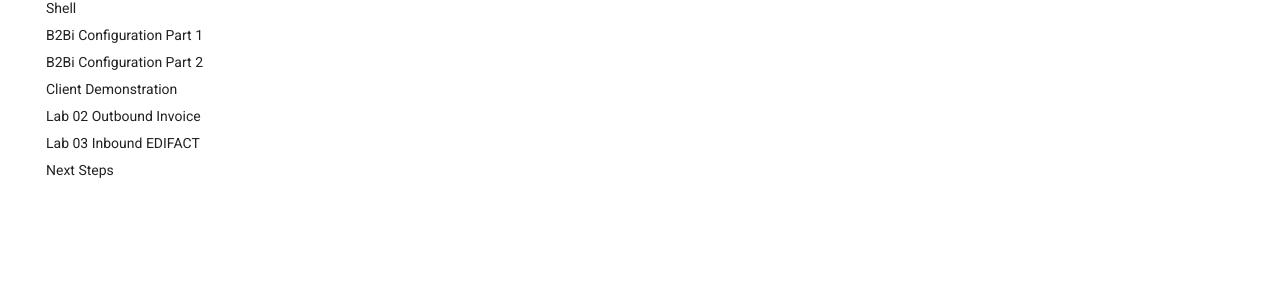
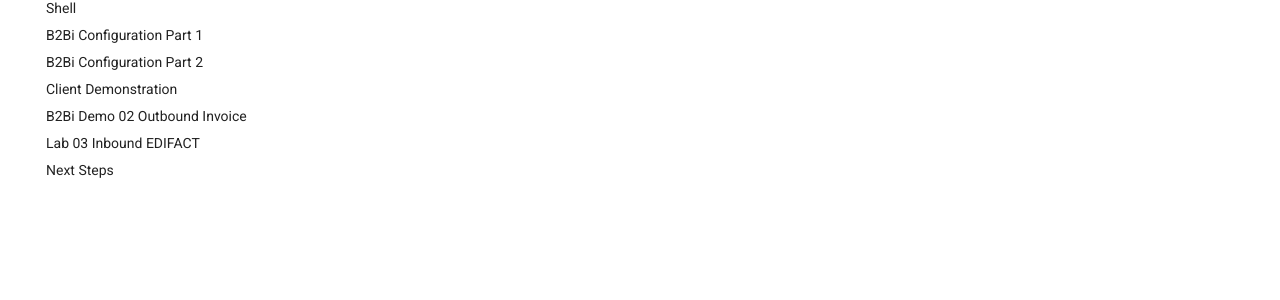
Before and after one commit to IBM/SalesEnablement-SterlingDataExchange-V2-L3, an MkDocs documentation site: the page built from docs/_attachments/README.md, in a window 1280 px wide. Shown: the part 238-538 px from the top of the page. Built offline with MkDocs 1.6.1 and Material for MkDocs 9.7.7, drawn with Linux system fonts in a browser that asks for light colours.

Commit message:
Lab 2 to demo 2

```diff
--- a/mkdocs.yml
+++ b/mkdocs.yml
@@ -19,7 +19,7 @@
   - 'B2Bi Configuration Part 1': 'ConfigurationPart1.md'
   - 'B2Bi Configuration Part 2': 'ConfigurationPart2.md'
   - 'Client Demonstration': 'ClientDemonstration.md'
-  - 'Lab 02 Outbound Invoice': 'B2BiLab02.md'
+  - 'B2Bi Demo 02 Outbound Invoice': 'B2BiDemo02.md'
   - 'Lab 03 Inbound EDIFACT': 'B2BiLab03.md'
   - 'Next Steps': 'NextSteps.md'
 
```
Also changed, not shown: docs/B2BiDemo02.md (renamed from docs/B2BiLab02.md, +1 -1 lines), docs/_attachments/B2BiDB2-Startup-Error-Messages.png (added), docs/_attachments/B2BiLab03-20-Edit-Filezilla.png, docs/_attachments/B2BiLab03-30-B2Bi-Current-Process.png, site/B2BiLab03/index.html, site/_attachments/B2BiLab03-05-Enter-Import-password.png, site/_attachments/B2BiLab03-23-Filezilla-Open-Lab-03-Folder.png, site/search/search_index.json, 2 other files.
